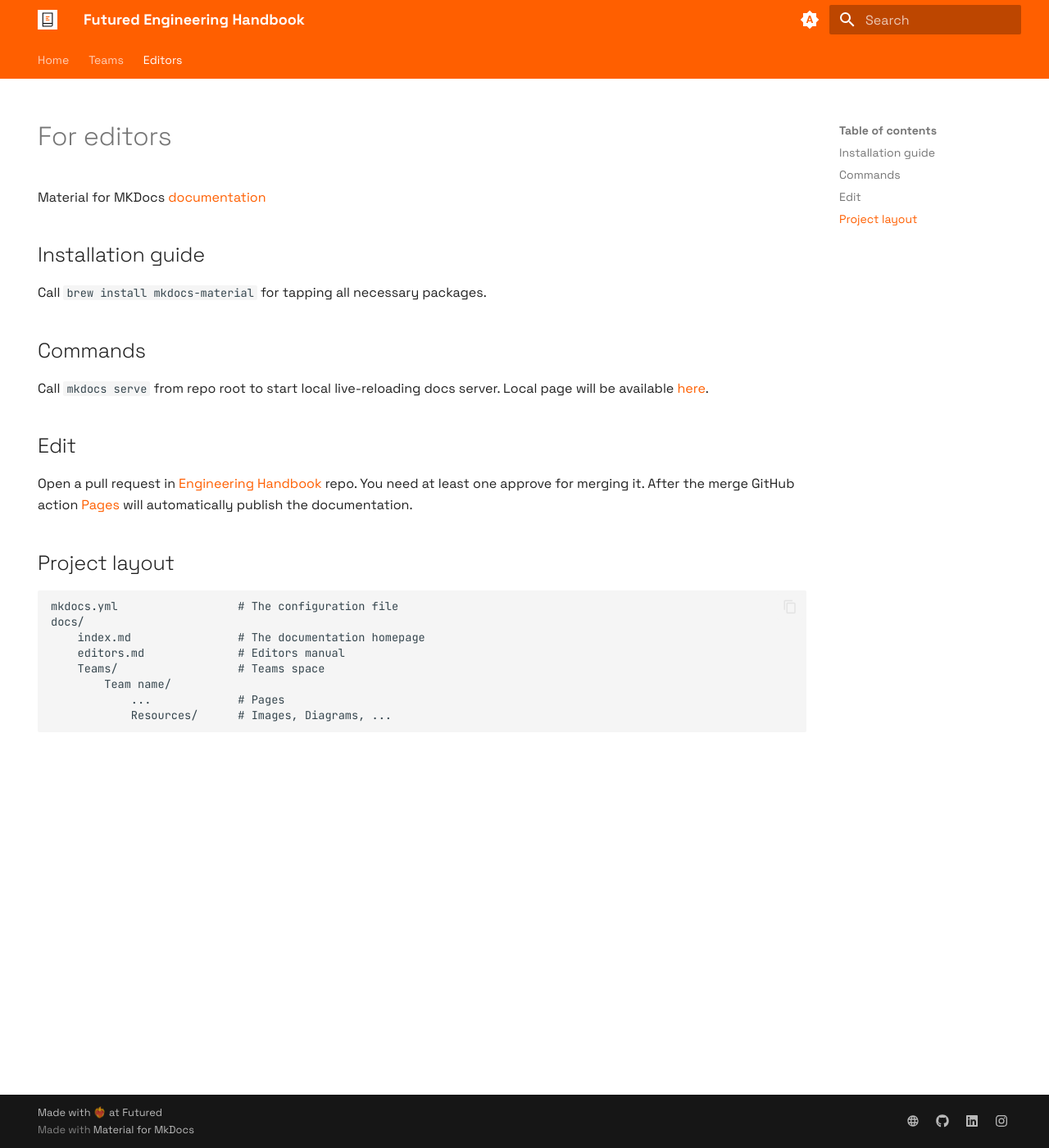
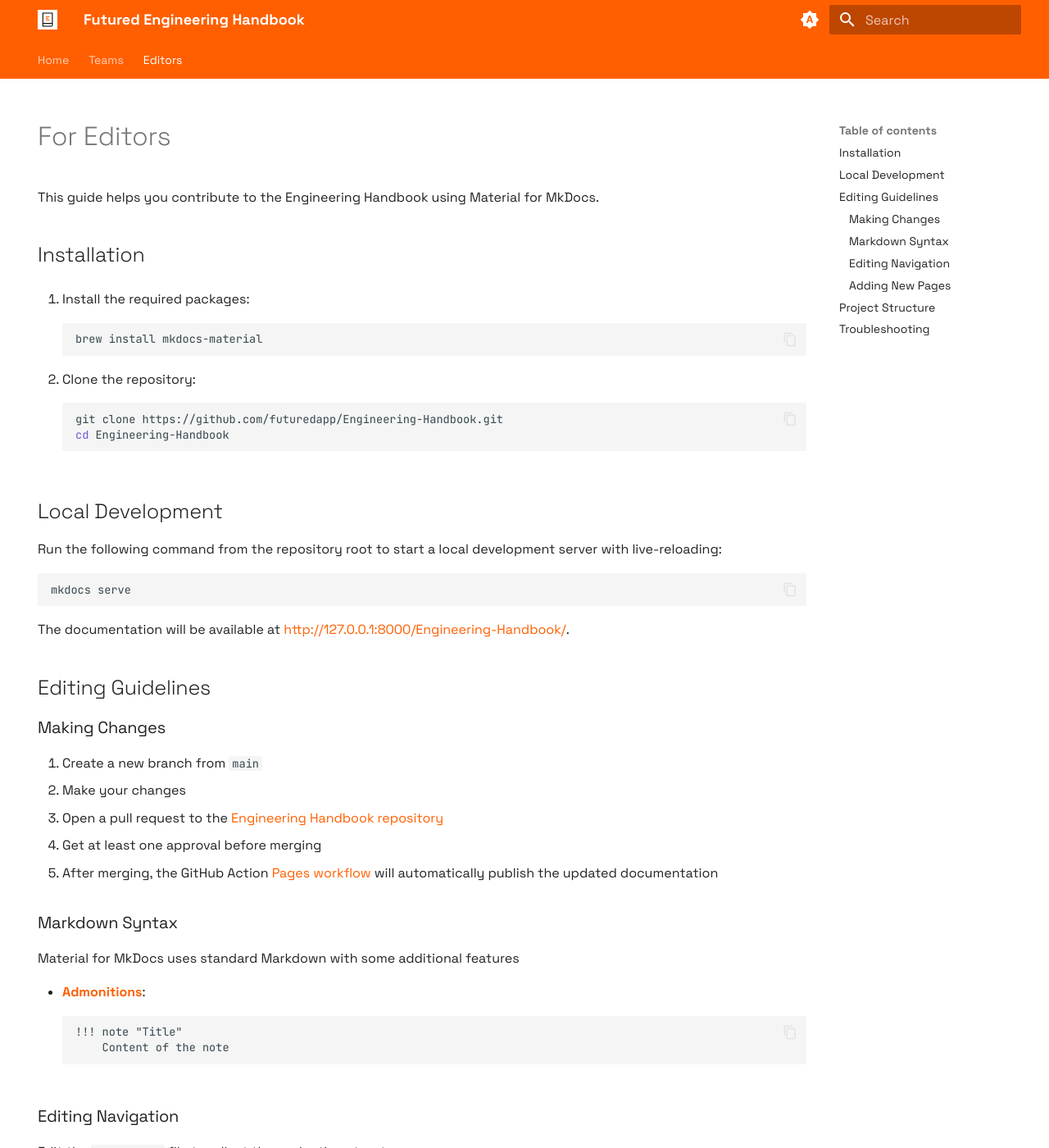
Before and after one commit to futuredapp/Engineering-Handbook, an MkDocs documentation site: the page built from docs/editors.md, in a window 1280 px wide and 1400 px high. Shown: the whole window at 82% size. Built offline with MkDocs 1.6.1 and Material for MkDocs 9.7.7, drawn with Linux system fonts in a browser that asks for light colours; some of the changed text lies outside the part shown.

Commit message:
Update editors.md

````diff
--- a/docs/editors.md
+++ b/docs/editors.md
@@ -3,29 +3,76 @@
   - navigation
 ---
 
-# For editors
+# For Editors
 
-Material for MKDocs [documentation](https://squidfunk.github.io/mkdocs-material/getting-started/)
+This guide helps you contribute to the Engineering Handbook using Material for MkDocs.
 
-## Installation guide
+## Installation
 
-Call `brew install mkdocs-material` for tapping all necessary packages.
+1. Install the required packages:
+   ```bash
+   brew install mkdocs-material
+   ```
 
-## Commands
+2. Clone the repository:
+   ```bash
+   git clone https://github.com/futuredapp/Engineering-Handbook.git
+   cd Engineering-Handbook
+   ```
 
-Call `mkdocs serve` from repo root to start local live-reloading docs server. Local page will be available [here](http://127.0.0.1:8000/Engineering-Handbook/).
+## Local Development
 
-## Edit
+Run the following command from the repository root to start a local development server with live-reloading:
 
-Open a pull request in [Engineering Handbook](https://github.com/futuredapp/Engineering-Handbook) repo. You need at least one approve for merging it. After the merge GitHub action [Pages](https://github.com/futuredapp/Engineering-Handbook/blob/main/.github/workflows/pages.yml) will automatically publish the documentation.
+```bash
+mkdocs serve
+```
 
-## Project layout
+The documentation will be available at [http://127.0.0.1:8000/Engineering-Handbook/](http://127.0.0.1:8000/Engineering-Handbook/).
 
-    mkdocs.yml                  # The configuration file
-    docs/
-        index.md                # The documentation homepage
-        editors.md              # Editors manual
-        Teams/                  # Teams space
-            Team name/
-                ...             # Pages
-                Resources/      # Images, Diagrams, ...
+## Editing Guidelines
+
+### Making Changes
+
+1. Create a new branch from `main`
+2. Make your changes
+3. Open a pull request to the [Engineering Handbook repository](https://github.com/futuredapp/Engineering-Handbook)
+4. Get at least one approval before merging
+5. After merging, the GitHub Action [Pages workflow](https://github.com/futuredapp/Engineering-Handbook/blob/main/.github/workflows/pages.yml) will automatically publish the updated documentation
+
+### Markdown Syntax
+
+Material for MkDocs uses standard Markdown with some additional features
+
+- [**Admonitions**](https://squidfunk.github.io/mkdocs-material/reference/admonitions/):
+  ```markdown
+  !!! note "Title"
+      Content of the note
+  ```
+
+### Editing Navigation
+
+Edit the `mkdocs.yml` file to adjust the navigation structure.
+
+### Adding New Pages
+
+1. Create a new Markdown file in the appropriate directory
+2. Add the page to navigation in `mkdocs.yml` if needed
+
+## Project Structure
+
+```
+mkdocs.yml              # Configuration file
+docs/
+    index.md            # Documentation homepage
+    editors.md          # Editors manual
+    Teams/              # Teams space
+        Team name/
+            ...         # Pages
+            Resources/  # Images, Diagrams, etc.
+```
+
+
+## Troubleshooting
+
+For more detailed information, refer to the [Material for MkDocs documentation](https://squidfunk.github.io/mkdocs-material/getting-started/).
````
